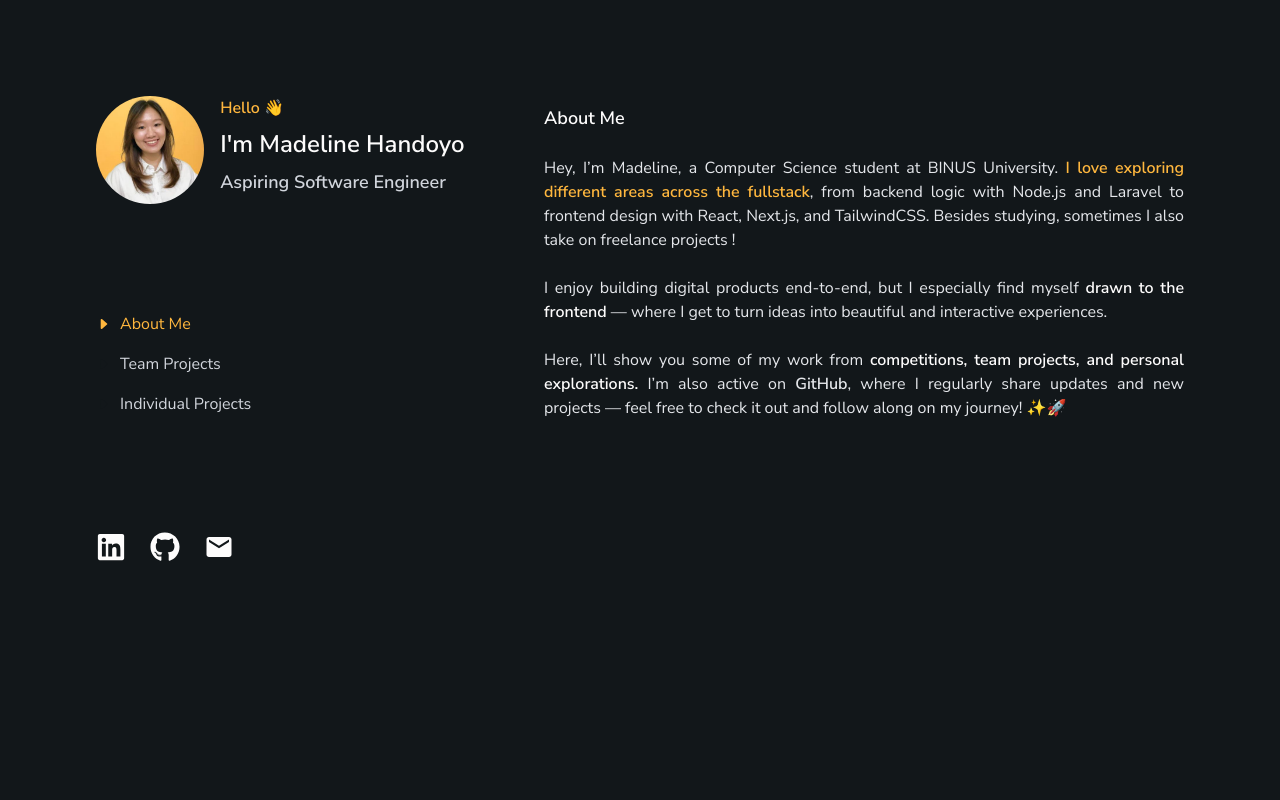
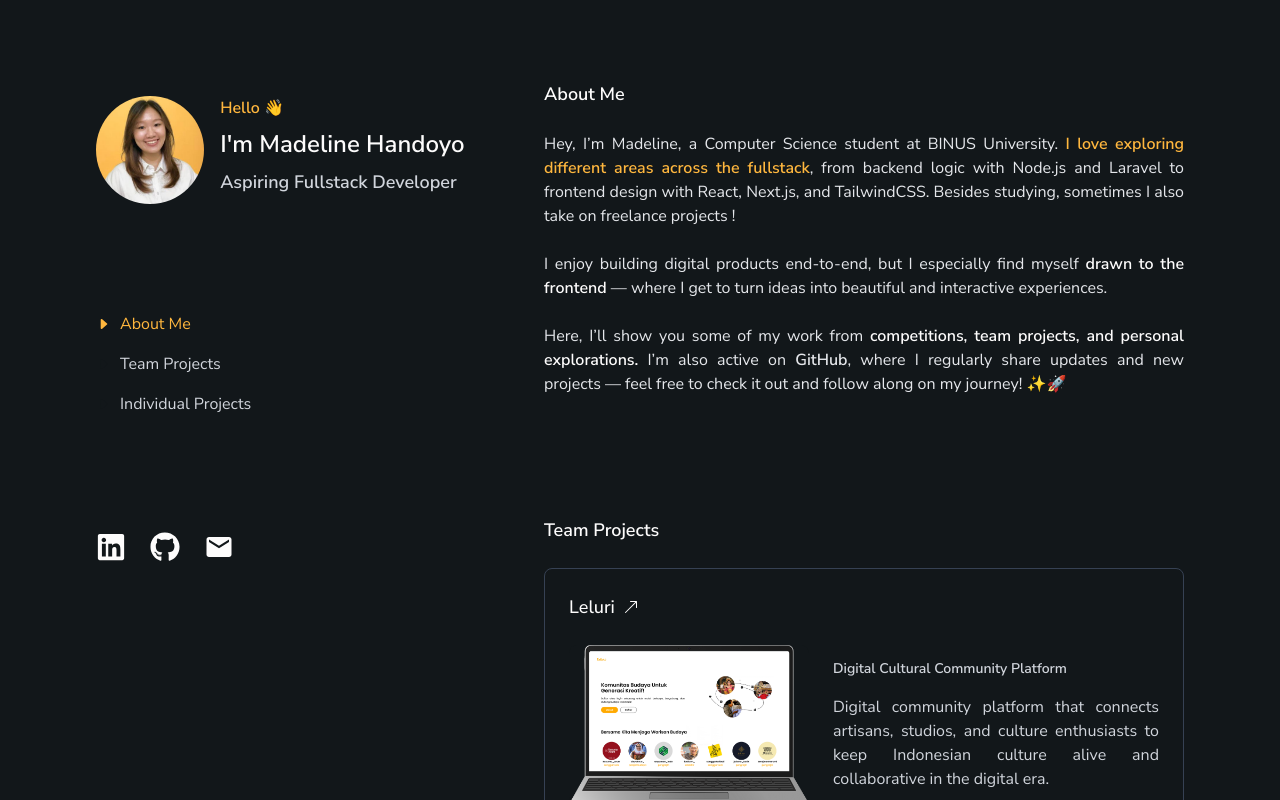
Before and after one commit to medlynhan/medlynaa, a Next.js app: page / in a window 1280 px wide. Shown: the top 800 px of the page. Built offline with nearby package versions, Linux system fonts and the light colour scheme.

Commit message:
fix layout

```diff
--- a/src/app/page.jsx
+++ b/src/app/page.jsx
@@ -88,7 +88,7 @@ useEffect(() => {
   return (
     <div >
       {/*kolom kiri */}
-      <div className="lg:min-h-[80vh] introduction-container lg:w-[35%] lg:absolute lg:left-0 lg:top-0 lg:fixed lg:ml-[5%] lg:my-[5%]">
+      <div className="lg:min-h-[80vh] introduction-container lg:w-[35%] lg:absolute lg:left-0 lg:top-0 lg:fixed lg:ml-[5%] lg:my-[5%] ">
         <div className="gap-4   w-full flex  flex-row h-full">
             <div className="flex justify-center items-center w-fit">
               <ProfileImage></ProfileImage>
@@ -97,7 +97,7 @@ useEffect(() => {
               <p className=" font-mono text-left lg:text-base  font-semibold text-(--yellow)">Hello 👋</p>
               <p className="font-semibold text-(--black) name-area text-sm sm:text-lg md:text-2xl ">I'm <span className="">Madeline Handoyo</span></p>
               <div className=" w-fit flex  ">
-                  <p className="font-semibold text-gray-300  text-start w-full md:text-lg">Aspiring Software Engineer</p>
+                  <p className="font-semibold text-gray-300  text-start w-full md:text-lg">Aspiring Fullstack Developer</p>
               </div>
               <div className="flex pt-2 flex lg:hidden justify-between items-center border-t-1 border-gray-700">
                 <Icon></Icon>
@@ -131,9 +131,9 @@ useEffect(() => {
       </div>
 
       {/*kolom kanan */}
-      <div className="projects-container lg:w-[55%] lg:absolute lg:right-0 lg:top-0 lg:mr-[5%] lg:my-[5%] text-gray-200">
+      <div className="projects-container lg:w-[55%] lg:absolute lg:right-0 lg:top-0  pb-20 text-gray-200 lg:mr-[5%] ">
 
-        <div ref={aboutRef} className="flex flex-col gap-6 lg:min-h-[90vh] py-10 ">
+        <div ref={aboutRef} className="flex flex-col gap-6 pt-20 ">
             <p className="sub-header-text lg:text-lg font-semibold ">About Me</p>
             <p className="text-justify">
               Hey, I’m Madeline, a Computer Science student at BINUS University. <span className=" font-semibold text-(--yellow) cursor-pointer">I love exploring different areas across the fullstack</span>, from backend logic with Node.js and Laravel to frontend design with React, Next.js, and TailwindCSS. Besides studying, sometimes I also take on freelance projects !
@@ -146,7 +146,7 @@ useEffect(() => {
             </p>
         </div>
 
-        <div ref={teamRef} className="flex flex-col gap-6 lg:min-h-[90vh] py-10">
+        <div ref={teamRef} className="flex flex-col gap-6  pt-20  ">
             <p className="sub-header-text  lg:text-lg font-semibold ">Team Projects</p>
             <Project
                 onClick={() => router.push("/detailProject/Leluri")}
@@ -159,7 +159,7 @@ useEffect(() => {
             />
         </div>
 
-        <div ref={individualRef} className="flex flex-col gap-6  lg:min-h-[90vh] py-10">
+        <div ref={individualRef} className="flex flex-col gap-6   pt-20 ">
             <p className="sub-header-text lg:text-lg font-semibold ">Individual Projects</p>
             <Project
                 onClick={() => router.push("/detailProject/Tapaknusa")}
--- a/src/styles/globals.css
+++ b/src/styles/globals.css
@@ -64,7 +64,7 @@
 
 
   .projects-container{
-    @apply flex flex-col gap-10 px-8 w-full items-end z-0;
+    @apply flex flex-col gap-10 px-8 w-full items-end z-0 ;
   }
 
   .introduction-container{
```
